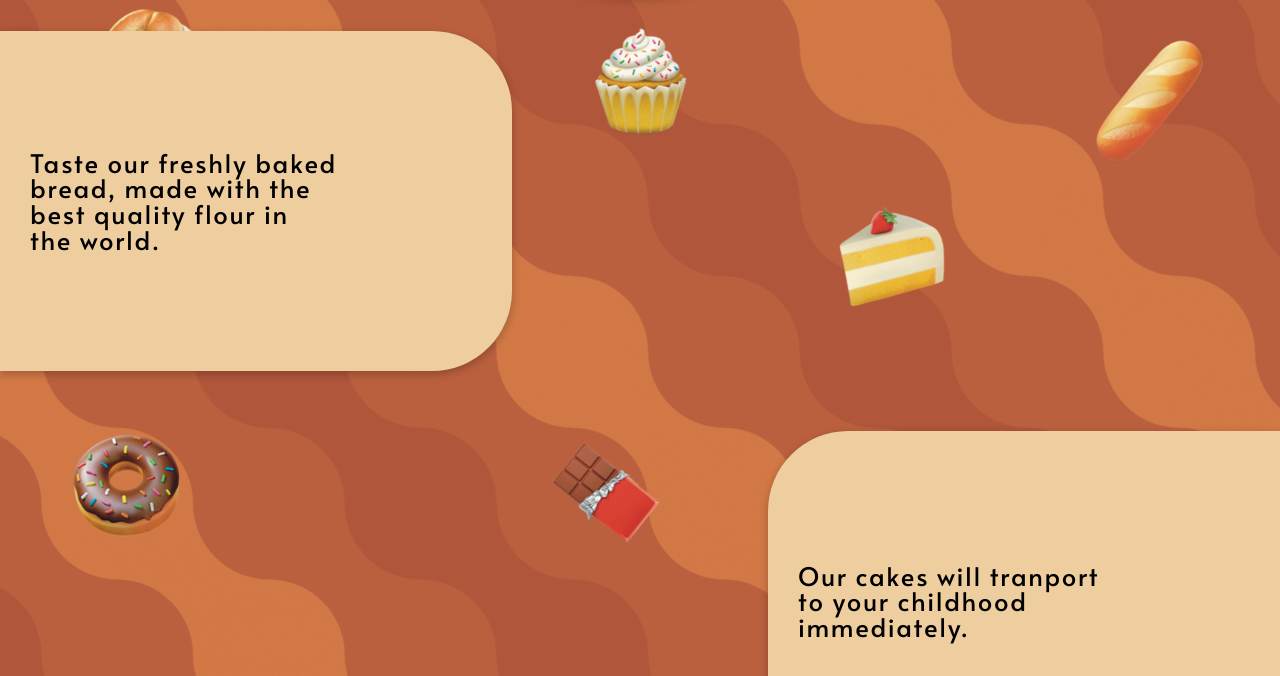
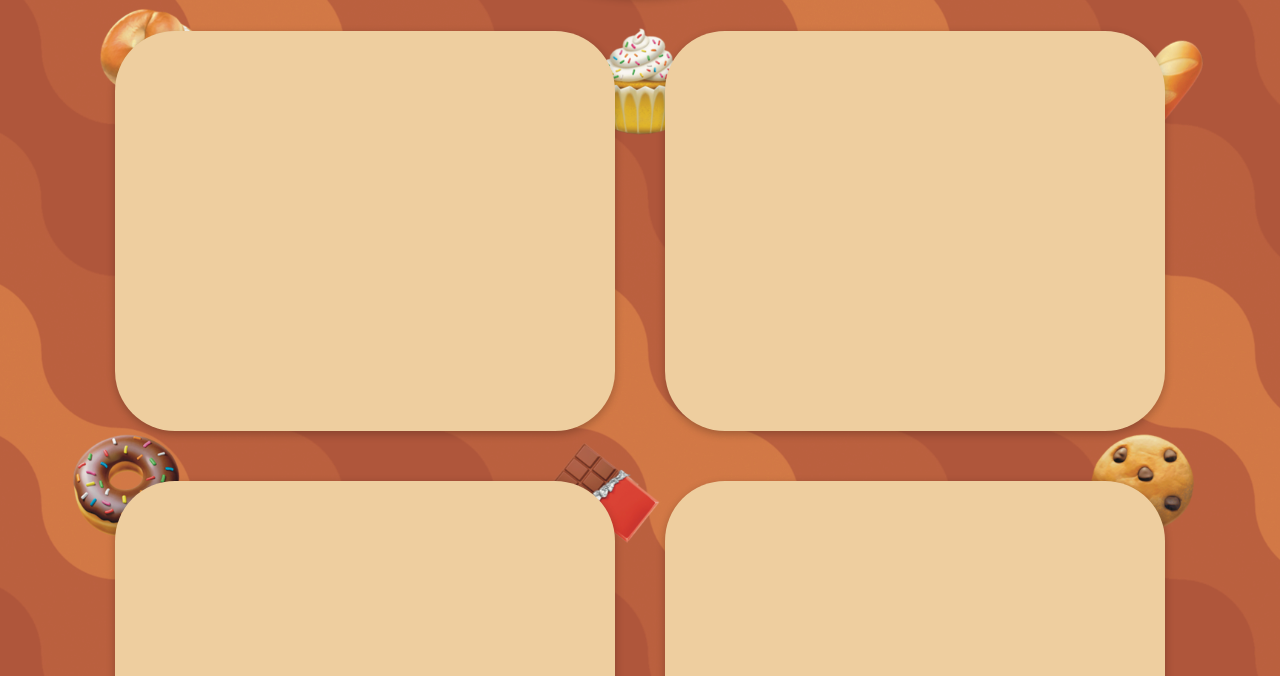
Before and after one commit to Javier-rn/restaurant-page, a website built with webpack: page dist/index.html in a window 1280 px wide. Both pictures are taken after a click on the button "Menu". Shown: the part 124-800 px from the top of the page. Built offline with nearby package versions, Linux system fonts and the light colour scheme.

Commit message:
Add menu page

```diff
--- a/src/home.js
+++ b/src/home.js
@@ -4,6 +4,7 @@ function createHomePage() {
   const nav = document.createElement('nav');
 
   const menuButton = document.createElement('button');
+  menuButton.id = 'menu-button';
   menuButton.innerText = 'Menu';
 
   const headlineDiv = document.createElement('div');
@@ -16,6 +17,7 @@ function createHomePage() {
   h1.innerText = "Flodin's Bakery";
 
   const contactButton = document.createElement('button');
+  contactButton.id = 'contact-button';
   contactButton.innerText = 'Contact';
 
   headlineDiv.append(circleDiv);
--- a/src/index.js
+++ b/src/index.js
@@ -2,5 +2,10 @@ import './reset.css';
 import './style.css';
 
 import { createHomePage } from './home.js';
+import { createMenuPage } from './menu.js';
 
 createHomePage();
+
+const menuButton = document.querySelector('#menu-button');
+
+menuButton.addEventListener('click', createMenuPage);
--- /dev/null
+++ b/src/menu.js
@@ -0,0 +1,57 @@
+function createMenuPage() {
+  const content = document.querySelector('.content');
+  content.innerHTML = '';
+
+  const nav = document.createElement('nav');
+
+  const menuButton = document.createElement('button');
+  menuButton.innerText = 'Menu';
+
+  const headlineDiv = document.createElement('div');
+  headlineDiv.classList.add('headline');
+
+  const circleDiv = document.createElement('div');
+  circleDiv.classList.add('circle');
+
+  const h1 = document.createElement('h1');
+  h1.innerText = "Flodin's Bakery";
+
+  const contactButton = document.createElement('button');
+  contactButton.innerText = 'Contact';
+
+  headlineDiv.append(circleDiv);
+  headlineDiv.append(h1);
+
+  nav.append(menuButton);
+  nav.append(headlineDiv);
+  nav.append(contactButton);
+
+  content.append(nav);
+
+  const menuContent = document.createElement('div');
+  menuContent.classList.add('menu-content');
+
+  const item1 = document.createElement('div');
+  item1.classList.add('item');
+  const item2 = document.createElement('div');
+  item2.classList.add('item');
+  const item3 = document.createElement('div');
+  item3.classList.add('item');
+  const item4 = document.createElement('div');
+  item4.classList.add('item');
+  const item5 = document.createElement('div');
+  item5.classList.add('item');
+  const item6 = document.createElement('div');
+  item6.classList.add('item');
+
+  menuContent.append(item1);
+  menuContent.append(item2);
+  menuContent.append(item3);
+  menuContent.append(item4);
+  menuContent.append(item5);
+  menuContent.append(item6);
+
+  content.append(menuContent);
+}
+
+export { createMenuPage };
--- a/src/style.css
+++ b/src/style.css
@@ -16,6 +16,7 @@ body {
   width: 100%;
   display: flex;
   flex-direction: column;
+  justify-content: center;
   align-items: center;
 }
 
@@ -95,3 +96,21 @@ nav button {
   right: 0;
   z-index: -1;
 }
+
+.menu-content {
+  display: flex;
+  flex-direction: row;
+  justify-content: center;
+  flex-wrap: wrap;
+  gap: 50px;
+  margin-top: 60px;
+  width: 90%;
+}
+
+.menu-content .item {
+  border-radius: 60px;
+  width: 500px;
+  height: 400px;
+  background-color: #eece9f;
+  box-shadow: rgba(0, 0, 0, 0.24) 0px 3px 8px;
+}
```
Also changed, not shown: dist/main.js, src/croissnats.jpg (added), 2 other files.
